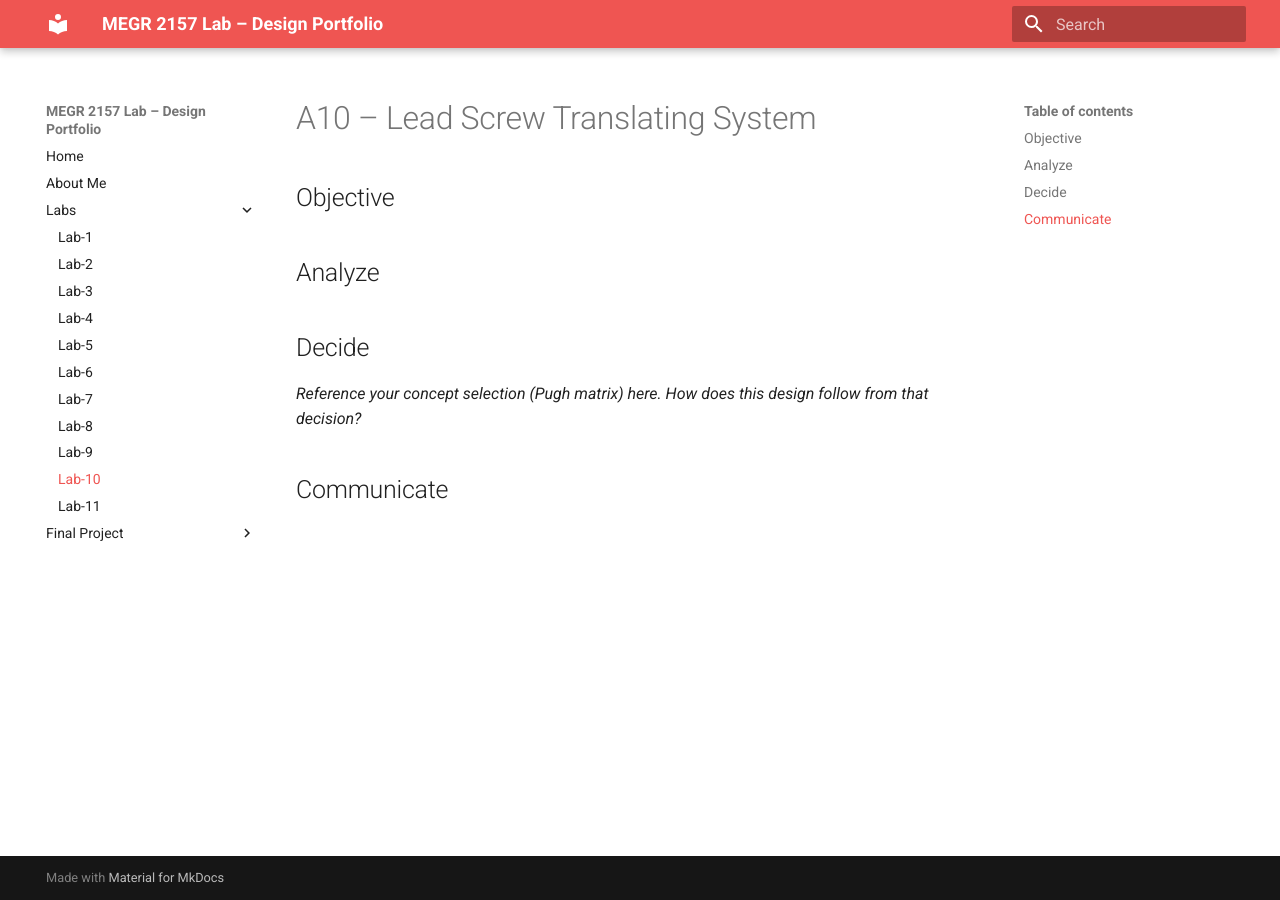
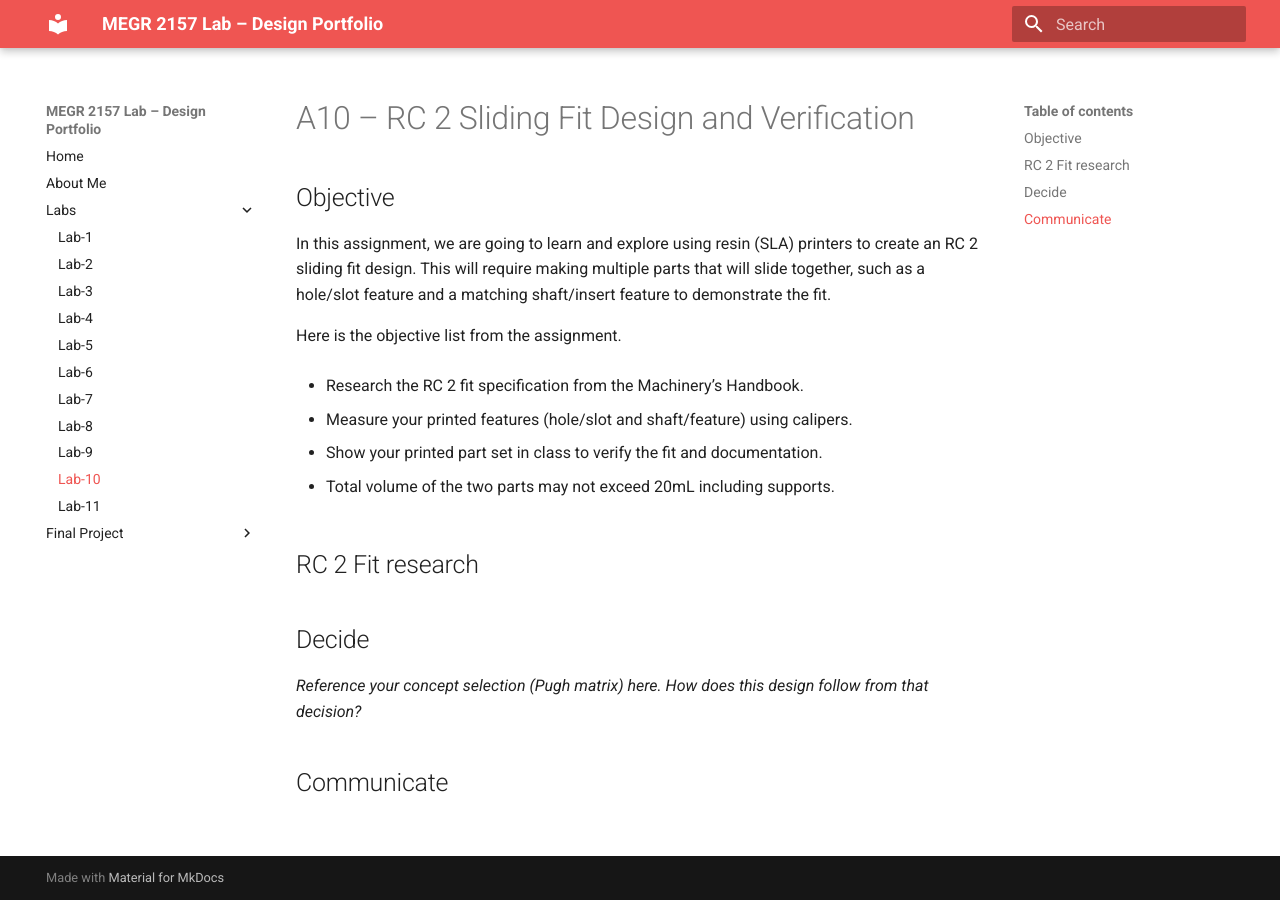
Before and after one commit to NathanZimmy/MEGR-2156-Lab, an MkDocs documentation site: the page built from docs/Labs/L10/index.md, in a window 1280 px wide. Built offline with MkDocs 1.6.1 and Material for MkDocs 9.7.7, drawn with Linux system fonts in a browser that asks for light colours.

Commit message:
Update index.md

```diff
--- a/docs/Labs/L10/index.md
+++ b/docs/Labs/L10/index.md
@@ -1,9 +1,21 @@
-# A10 – Lead Screw Translating System
+# A10 – RC 2 Sliding Fit Design and Verification
 
 ## Objective
+In this assignment, we are going to learn and explore using resin (SLA) printers to create an RC 2 sliding fit design. This will require making multiple parts that will slide together, such as a hole/slot feature and a matching shaft/insert feature to demonstrate the fit.
+
+Here is the objective list from the assignment.
+
+- Research the RC 2 fit specification from the Machinery’s Handbook.
+
+- Measure your printed features (hole/slot and shaft/feature) using calipers.
+
+- Show your printed part set in class to verify the fit and documentation.
+
+- Total volume of the two parts may not exceed 20mL including supports.
 
 
-## Analyze
+
+## RC 2 Fit research
 
 
 ## Decide
```
